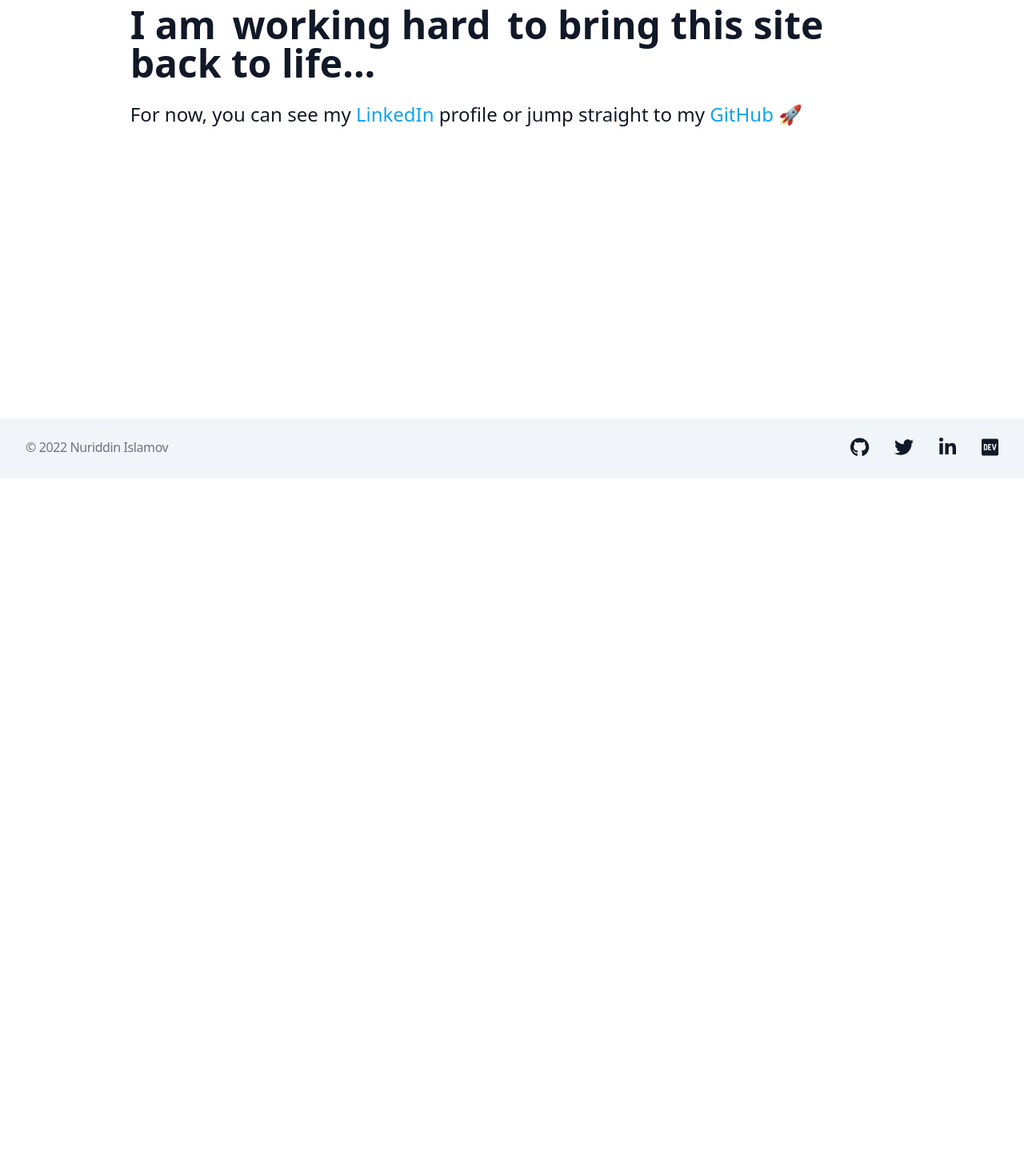
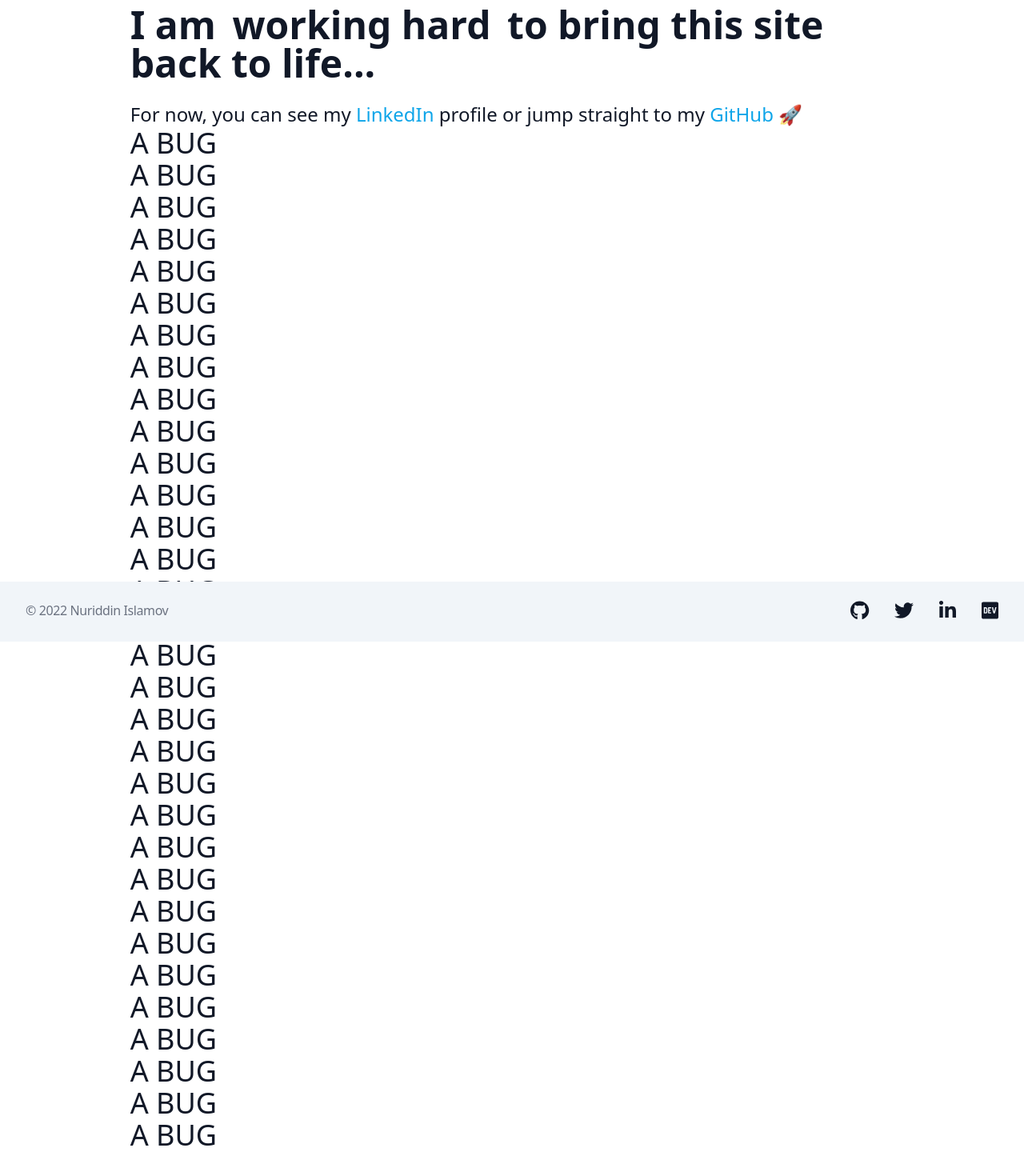
Before and after one commit to noonosh/nuriddinislamov.com-old, a React (Create React App) app: page / in a window 1280 px wide. Shown: the part 202-1672 px from the top of the page at 80% size. Before the commit the page ends 800 px from the top, so only its background shows below. Built offline with nearby package versions, Linux system fonts and the light colour scheme; what react-animations would draw is missing.

Commit message:
reveal a bug

```diff
--- a/src/components/Maintenance.js
+++ b/src/components/Maintenance.js
@@ -35,6 +35,38 @@ const Maintenance = () => {
 						GitHub 🚀
 					</a>
 				</p>
+				<h1 className='text-lg md:text-4xl'>A BUG</h1>
+				<h1 className='text-lg md:text-4xl'>A BUG</h1>
+				<h1 className='text-lg md:text-4xl'>A BUG</h1>
+				<h1 className='text-lg md:text-4xl'>A BUG</h1>
+				<h1 className='text-lg md:text-4xl'>A BUG</h1>
+				<h1 className='text-lg md:text-4xl'>A BUG</h1>
+				<h1 className='text-lg md:text-4xl'>A BUG</h1>
+				<h1 className='text-lg md:text-4xl'>A BUG</h1>
+				<h1 className='text-lg md:text-4xl'>A BUG</h1>
+				<h1 className='text-lg md:text-4xl'>A BUG</h1>
+				<h1 className='text-lg md:text-4xl'>A BUG</h1>
+				<h1 className='text-lg md:text-4xl'>A BUG</h1>
+				<h1 className='text-lg md:text-4xl'>A BUG</h1>
+				<h1 className='text-lg md:text-4xl'>A BUG</h1>
+				<h1 className='text-lg md:text-4xl'>A BUG</h1>
+				<h1 className='text-lg md:text-4xl'>A BUG</h1>
+				<h1 className='text-lg md:text-4xl'>A BUG</h1>
+				<h1 className='text-lg md:text-4xl'>A BUG</h1>
+				<h1 className='text-lg md:text-4xl'>A BUG</h1>
+				<h1 className='text-lg md:text-4xl'>A BUG</h1>
+				<h1 className='text-lg md:text-4xl'>A BUG</h1>
+				<h1 className='text-lg md:text-4xl'>A BUG</h1>
+				<h1 className='text-lg md:text-4xl'>A BUG</h1>
+				<h1 className='text-lg md:text-4xl'>A BUG</h1>
+				<h1 className='text-lg md:text-4xl'>A BUG</h1>
+				<h1 className='text-lg md:text-4xl'>A BUG</h1>
+				<h1 className='text-lg md:text-4xl'>A BUG</h1>
+				<h1 className='text-lg md:text-4xl'>A BUG</h1>
+				<h1 className='text-lg md:text-4xl'>A BUG</h1>
+				<h1 className='text-lg md:text-4xl'>A BUG</h1>
+				<h1 className='text-lg md:text-4xl'>A BUG</h1>
+				<h1 className='text-lg md:text-4xl'>A BUG</h1>
 			</div>
 		</div>
 	);
```
